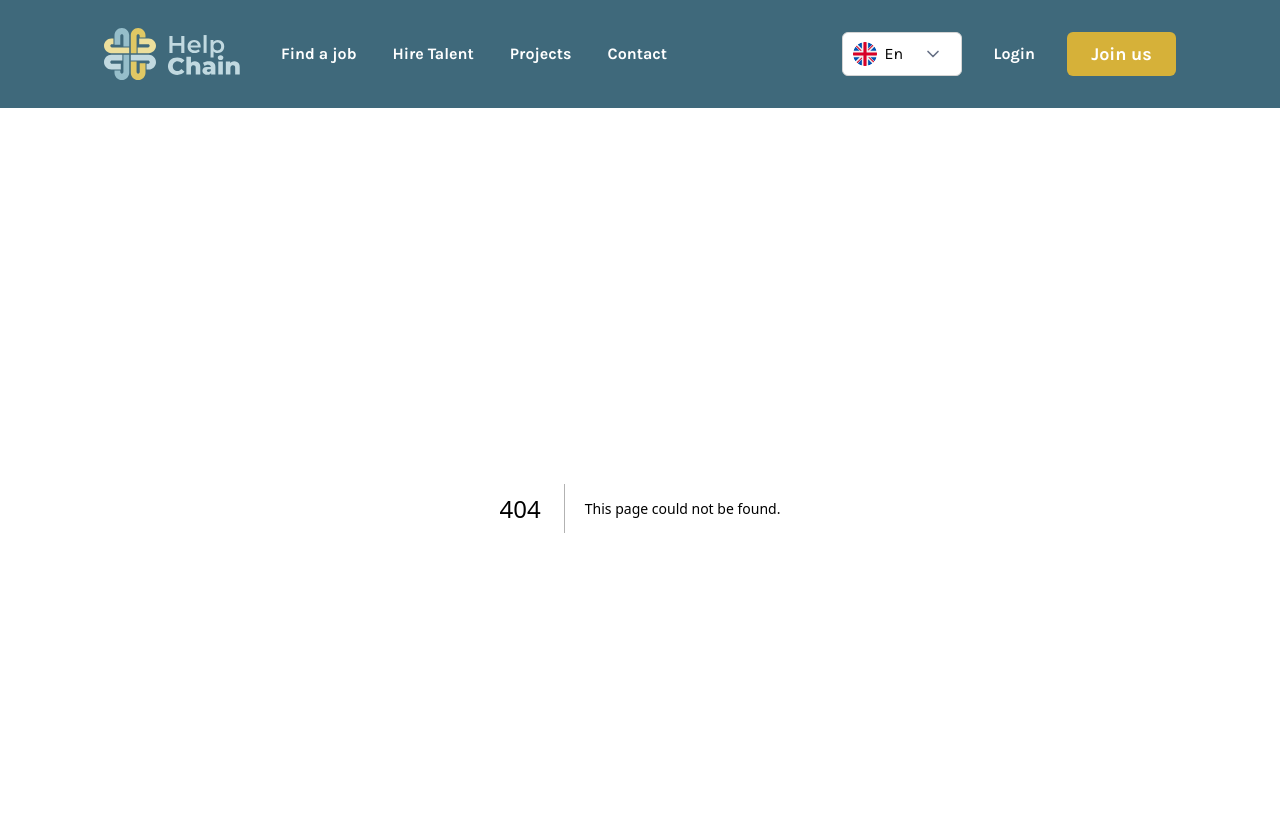
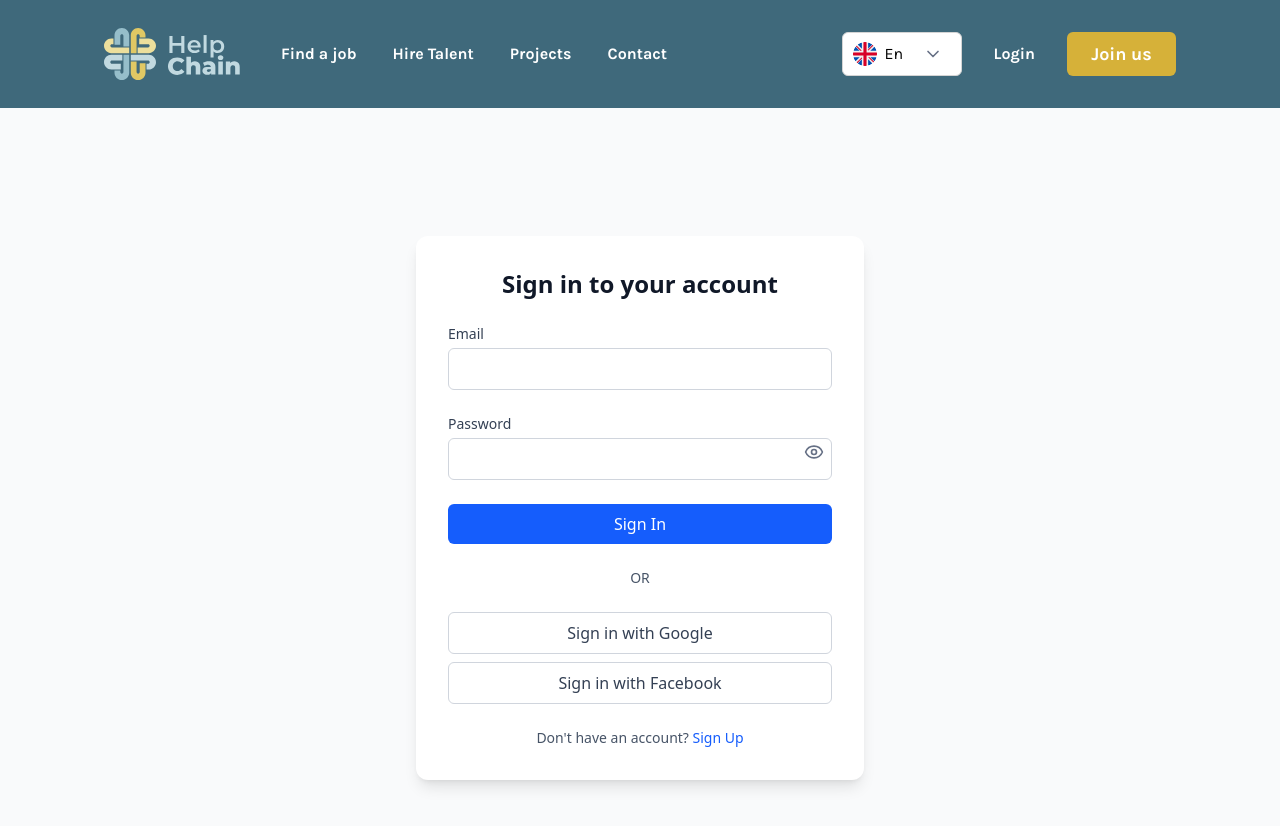
Before and after one commit to yuzbamaria/helpchain-ua, a Next.js app: page /signin in a window 1280 px wide. Before the commit this address had no page. Shown: the top 826 px of the page. Built offline with nearby package versions, Linux system fonts and the light colour scheme.

Commit message:
feat(auth): add signin/signup pages (relates #33)

```diff
--- /dev/null
+++ b/src/app/signin/page.tsx
@@ -0,0 +1,120 @@
+"use client";
+
+import { signIn } from "next-auth/react";
+import { useRouter } from "next/navigation";
+import { useState } from "react";
+import Link from "next/link";
+import { Eye, EyeOff } from "lucide-react";
+
+export default function SignInPage() {
+  const router = useRouter();
+  const [email, setEmail] = useState("");
+  const [password, setPassword] = useState("");
+  const [error, setError] = useState("");
+  const [showPassword, setShowPassword] = useState(false);
+
+  const handleSubmit = async (e: React.FormEvent) => {
+    e.preventDefault();
+    setError("");
+
+    const res = await signIn("credentials", {
+      redirect: false,
+      email,
+      password,
+    });
+    console.log("SignIn response:", res);
+
+    if (res?.ok) {
+      router.push("/api/redirect-after-auth");
+    } else {
+      setError("Invalid credentials");
+    }
+  };
+
+  return (
+    <div className="flex min-h-screen items-center justify-center bg-gray-50 px-4">
+      <form
+        onSubmit={handleSubmit}
+        className="w-full max-w-md space-y-6 rounded-xl bg-white p-8 shadow-lg"
+      >
+        <h1 className="text-2xl font-bold text-center text-gray-900">
+          Sign in to your account
+        </h1>
+
+        {error && (
+          <p className="rounded-md bg-red-100 p-2 text-center text-red-700">
+            {error}
+          </p>
+        )}
+
+        <div>
+          <label className="block text-sm font-medium text-gray-700">
+            Email
+          </label>
+          <input
+            type="email"
+            required
+            value={email}
+            onChange={(e) => setEmail(e.target.value)}
+            className="mt-1 w-full rounded-md border border-gray-300 px-4 py-2 focus:outline-none focus:ring-2 focus:ring-blue-500"
+          />
+        </div>
+
+        <div>
+          <label className="block text-sm font-medium text-gray-700">
+            Password
+          </label>
+          <div className="relative">
+            <input
+              type={showPassword ? "text" : "password"}
+              required
+              value={password}
+              onChange={(e) => setPassword(e.target.value)}
+              className="mt-1 w-full rounded-md border border-gray-300 px-4 py-2 pr-10 focus:outline-none focus:ring-2 focus:ring-blue-500"
+            />
+            <button
+              type="button"
+              onClick={() => setShowPassword((s) => !s)}
+              className="absolute right-2 top-2 text-gray-500"
+            >
+              {showPassword ? <EyeOff size={20} /> : <Eye size={20} />}
+            </button>
+          </div>
+        </div>
+
+        <button
+          type="submit"
+          className="w-full rounded-md bg-blue-600 py-2 text-white hover:bg-blue-700 transition"
+        >
+          Sign In
+        </button>
+
+        <div className="text-center text-sm text-gray-600">OR</div>
+
+        <div className="space-y-2">
+          <button
+            type="button"
+            onClick={() => signIn("google")}
+            className="w-full rounded-md border border-gray-300 bg-white py-2 text-gray-700 hover:bg-gray-50"
+          >
+            Sign in with Google
+          </button>
+          <button
+            type="button"
+            onClick={() => signIn("facebook")}
+            className="w-full rounded-md border border-gray-300 bg-white py-2 text-gray-700 hover:bg-gray-50"
+          >
+            Sign in with Facebook
+          </button>
+        </div>
+
+        <p className="text-center text-sm text-gray-600">
+          Don't have an account?{" "}
+          <Link href="/signup" className="text-blue-600 hover:underline">
+            Sign Up
+          </Link>
+        </p>
+      </form>
+    </div>
+  );
+}
--- /dev/null
+++ b/src/app/signup/page.tsx
@@ -0,0 +1,105 @@
+"use client";
+
+import { useRouter } from "next/navigation";
+import { useState } from "react";
+import Link from "next/link";
+
+export default function RegisterPage() {
+  const router = useRouter();
+
+  const [email, setEmail] = useState("");
+  const [name, setName] = useState("");
+  const [password, setPassword] = useState("");
+  const [error, setError] = useState("");
+
+  const handleSubmit = async (e: React.FormEvent) => {
+    e.preventDefault();
+    setError("");
+    console.log("Submitting registration:", { email, name, password });
+
+    const res = await fetch("/api/auth/register", {
+      method: "POST",
+      headers: { "Content-Type": "application/json" },
+      body: JSON.stringify({ email, name, password }),
+    });
+
+    if (res.status === 201) {
+      router.push("/signin");
+    } else {
+      const data = await res.json();
+      setError(data.message || "Something went wrong");
+    }
+  };
+
+  return (
+    <div className="flex min-h-screen items-center justify-center bg-gray-50 px-4">
+      <form
+        onSubmit={handleSubmit}
+        className="w-full max-w-md space-y-6 rounded-xl bg-white p-8 shadow-lg"
+      >
+        <h1 className="text-2xl font-bold text-center text-gray-900">
+          Create Account
+        </h1>
+
+        {error && (
+          <p className="rounded-md bg-red-100 p-2 text-center text-red-700">
+            {error}
+          </p>
+        )}
+
+        <div>
+          <label className="block text-sm font-medium text-gray-700">
+            Full name
+          </label>
+          <input
+            type="text"
+            required
+            value={name}
+            onChange={(e) => setName(e.target.value)}
+            className="mt-1 w-full rounded-md border border-gray-300 px-4 py-2 focus:outline-none focus:ring-2 focus:ring-blue-500"
+          />
+        </div>
+
+        <div>
+          <label className="block text-sm font-medium text-gray-700">
+            Email address
+          </label>
+          <input
+            type="email"
+            required
+            value={email}
+            onChange={(e) => setEmail(e.target.value)}
+            className="mt-1 w-full rounded-md border border-gray-300 px-4 py-2 focus:outline-none focus:ring-2 focus:ring-blue-500"
+          />
+        </div>
+
+        <div>
+          <label className="block text-sm font-medium text-gray-700">
+            Password
+          </label>
+          <input
+            type="password"
+            required
+            value={password}
+            onChange={(e) => setPassword(e.target.value)}
+            className="mt-1 w-full rounded-md border border-gray-300 px-4 py-2 focus:outline-none focus:ring-2 focus:ring-blue-500"
+          />
+        </div>
+
+        <button
+          type="submit"
+          className="w-full rounded-md bg-blue-600 py-2 text-white hover:bg-blue-700 transition"
+        >
+          Create Account
+        </button>
+
+        <p className="text-center text-sm text-gray-600">
+          Already have an account?{" "}
+          <Link href="/signin" className="text-blue-600 hover:underline">
+            Sign In
+          </Link>
+        </p>
+      </form>
+    </div>
+  );
+}
```
